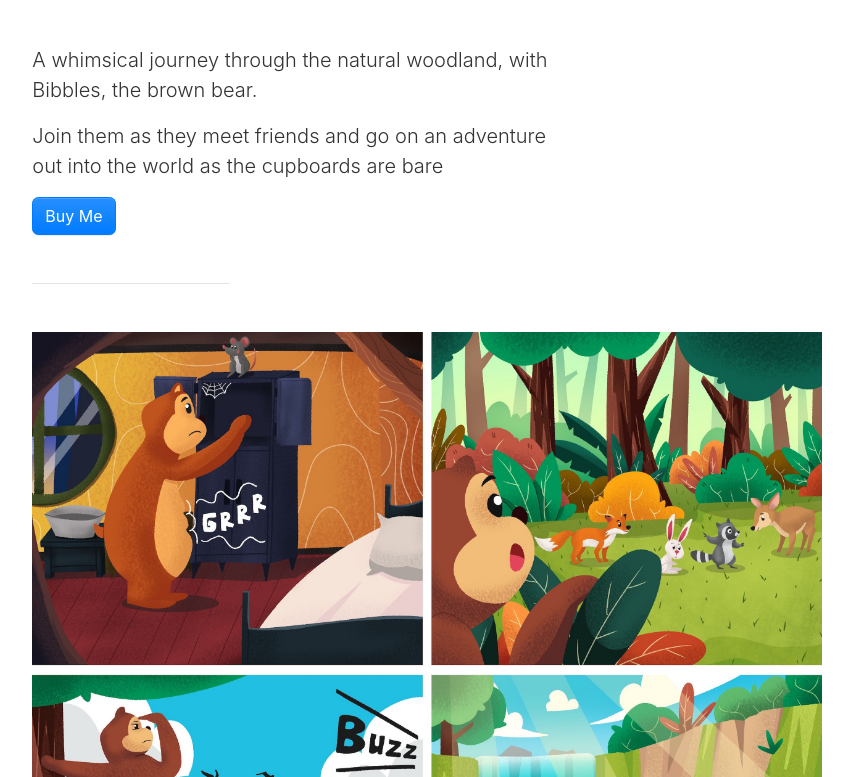
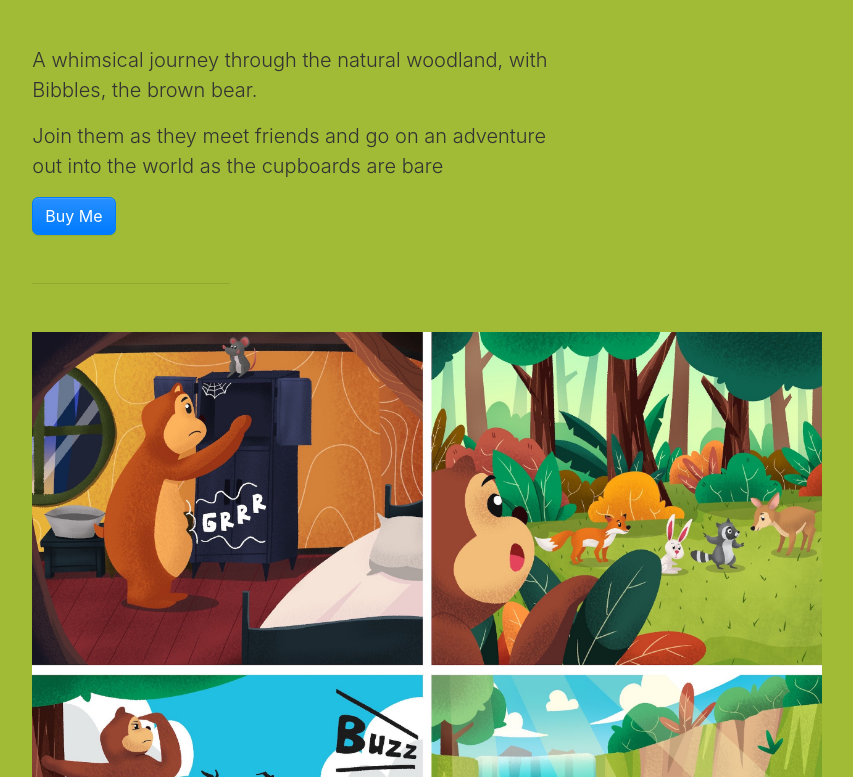
Before and after one commit to dudeatmars/bibbles-the-bear-site, a website with bundled scripts: page index.html in a window 1280 px wide. Shown: the part 153-930 px from the top of the page, without its empty margins (213-1066 px from the left). Built offline with nearby package versions, Linux system fonts and the light colour scheme; files whose address does not match are found by name.

Commit message:
Add background colour

```diff
--- a/index.html
+++ b/index.html
@@ -6,7 +6,7 @@
     <link rel="stylesheet" href="assets/css/starter.css">
     <title>Bibbles the Bear</title>
   </head>
-  <body>
+  <body style="background-color: #A1BB36;">
     <div class="col-md-8 py-5 px-3 mx-auto">
 
       <header class="pb-3 mb-5 border-bottom">
```
